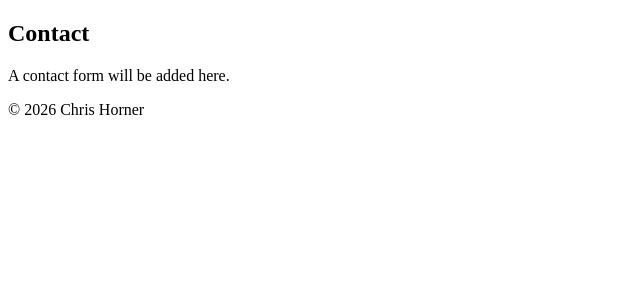
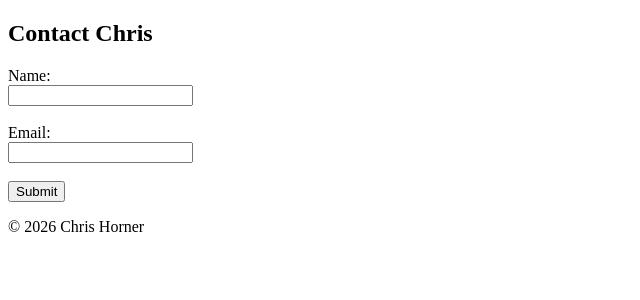
Before and after one commit to cjhorne3-a11y/flask-templates-exercise, a Flask app: template templates/contact.html in a window 1280 px wide. Shown: the part 98-398 px from the top of the page, without its empty margins (0-640 px from the left). Run offline with Flask 3, Linux system fonts and the light colour scheme; the template is opened without the code that fills it: most values are stand-ins (such as "Sample title", 1, 10 or a date in 2020).

Commit message:
Add page templates and navigation
Added a shared base template with navigation and implemented home, about, and contact page templates.

```diff
--- a/app.py
+++ b/app.py
@@ -4,10 +4,15 @@ app = Flask(__name__)
 
 @app.route("/")
 def home():
-    return render_template(
-        "home.html",
-        page_title="Welcome to Chris’s Homepage"
-    )
+    return render_template("home.html", title="Chris's Homepage")
+
+@app.route("/about")
+def about():
+    return render_template("about.html", title="About Chris")
+
+@app.route("/contact")
+def contact():
+    return render_template("contact.html", title="Contact Chris")
 
 if __name__ == "__main__":
     app.run(debug=True)
--- a/templates/about.html
+++ b/templates/about.html
@@ -1,6 +1,8 @@
 {% extends "base.html" %}
 
+{% block title %}{{ title }}{% endblock %}
+
 {% block content %}
-<h2>About</h2>
-<p>This page will describe the site and its purpose.</p>
+<h2>About Chris</h2>
+<p>This page describes the site and its purpose.</p>
 {% endblock %}
--- a/templates/base.html
+++ b/templates/base.html
@@ -2,15 +2,15 @@
 <html lang="en">
 <head>
     <meta charset="UTF-8">
-    <title>{{ page_title }}</title>
+    <title>{% block title %}{{ title }}{% endblock %}</title>
 </head>
 <body>
     <header>
         <h1>Chris’s Website</h1>
         <nav>
             <a href="{{ url_for('home') }}">Home</a>
-            <a href="#">About</a>
-            <a href="#">Contact</a>
+            <a href="{{ url_for('about') }}">About</a>
+            <a href="{{ url_for('contact') }}">Contact</a>
         </nav>
     </header>
 
--- a/templates/contact.html
+++ b/templates/contact.html
@@ -1,6 +1,17 @@
 {% extends "base.html" %}
 
+{% block title %}{{ title }}{% endblock %}
+
 {% block content %}
-<h2>Contact</h2>
-<p>A contact form will be added here.</p>
+<h2>Contact Chris</h2>
+
+<form>
+    <label>Name:</label><br>
+    <input type="text" name="name" required><br><br>
+
+    <label>Email:</label><br>
+    <input type="email" name="email" required><br><br>
+
+    <button type="submit">Submit</button>
+</form>
 {% endblock %}
--- a/templates/home.html
+++ b/templates/home.html
@@ -1,4 +1,6 @@
 {% extends "base.html" %}
+
+{% block title %}{{ title }}{% endblock %}
 
 {% block content %}
 <h2>Welcome to Chris’s Homepage</h2>
```
